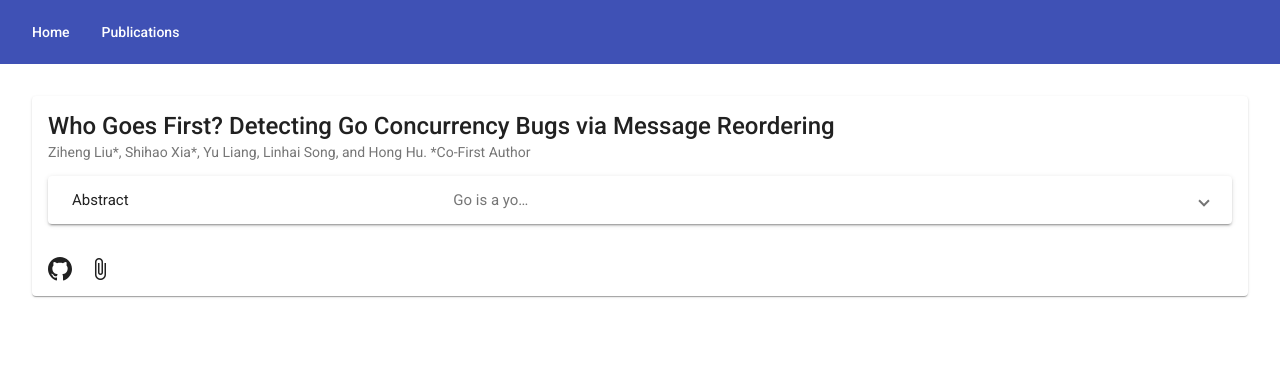
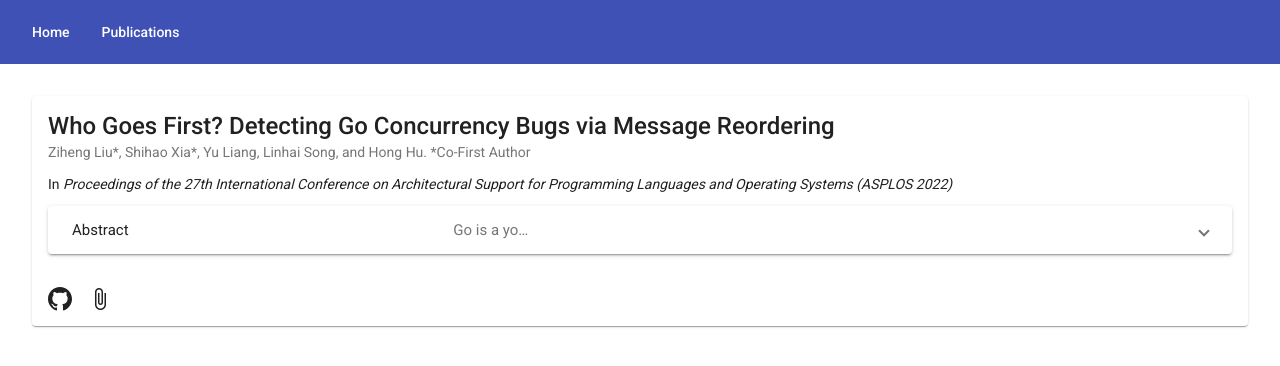
Before and after one commit to charlesxsh/charlesxsh.github.io, an Angular app: page /publications in a window 1280 px wide. Shown: the top 366 px of the page. Built offline with nearby package versions, Linux system fonts and the light colour scheme.

Commit message:
add publicAt

```diff
--- a/src/app/components/paper/paper.component.html
+++ b/src/app/components/paper/paper.component.html
@@ -2,6 +2,7 @@
     <mat-card-title>{{ paper.name }}</mat-card-title>
     <mat-card-subtitle>{{ paper.author }}</mat-card-subtitle>
     <mat-card-content>
+        <p>In <span style="font-style: italic;">{{paper.publicAt}}</span></p>
         <mat-expansion-panel (opened)="abstractOpen = true"
         (closed)="abstractOpen = false">
             <mat-expansion-panel-header>
```
Also changed, not shown: 4 other files (tests, documents, lock files or other folders).
